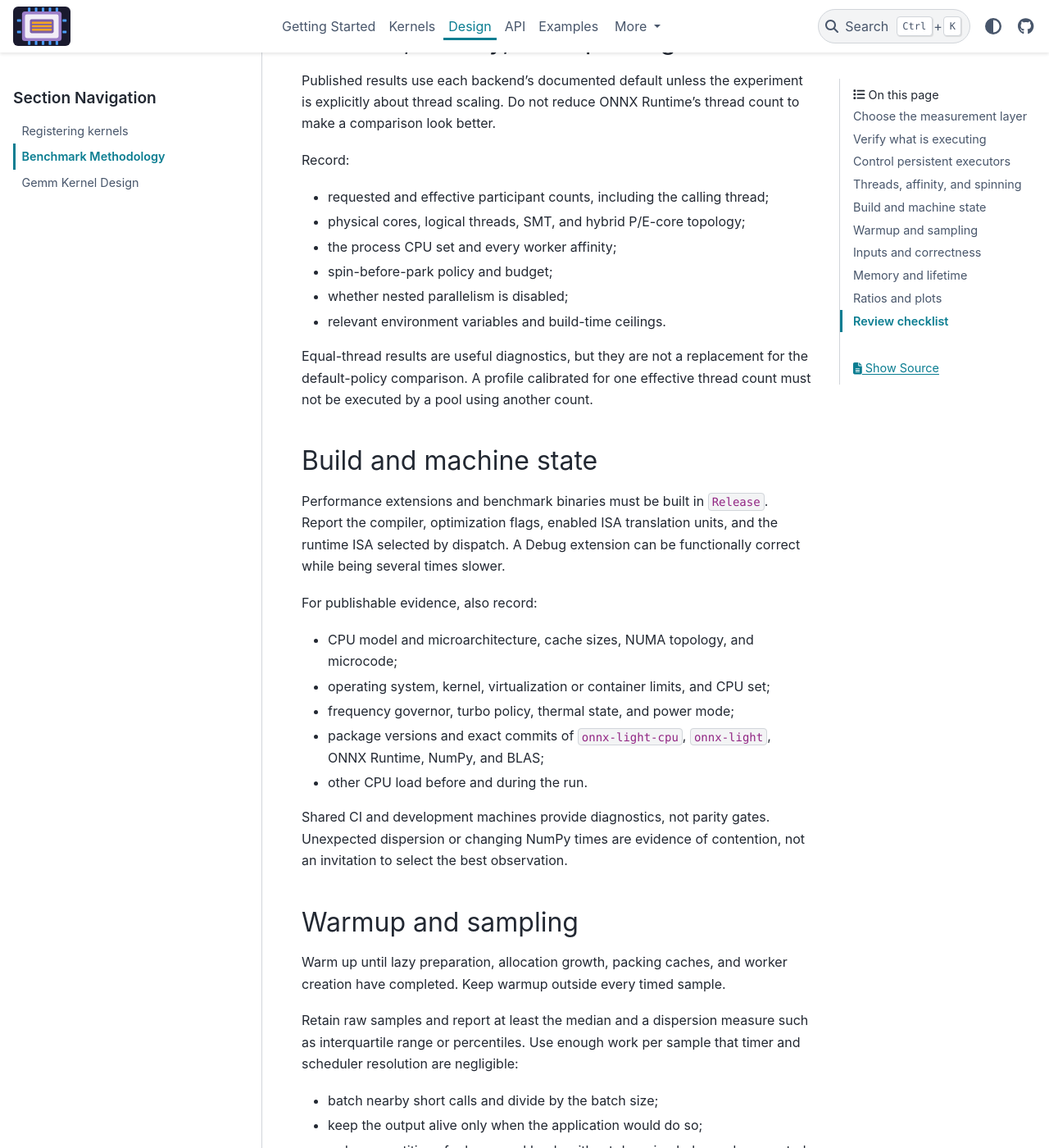
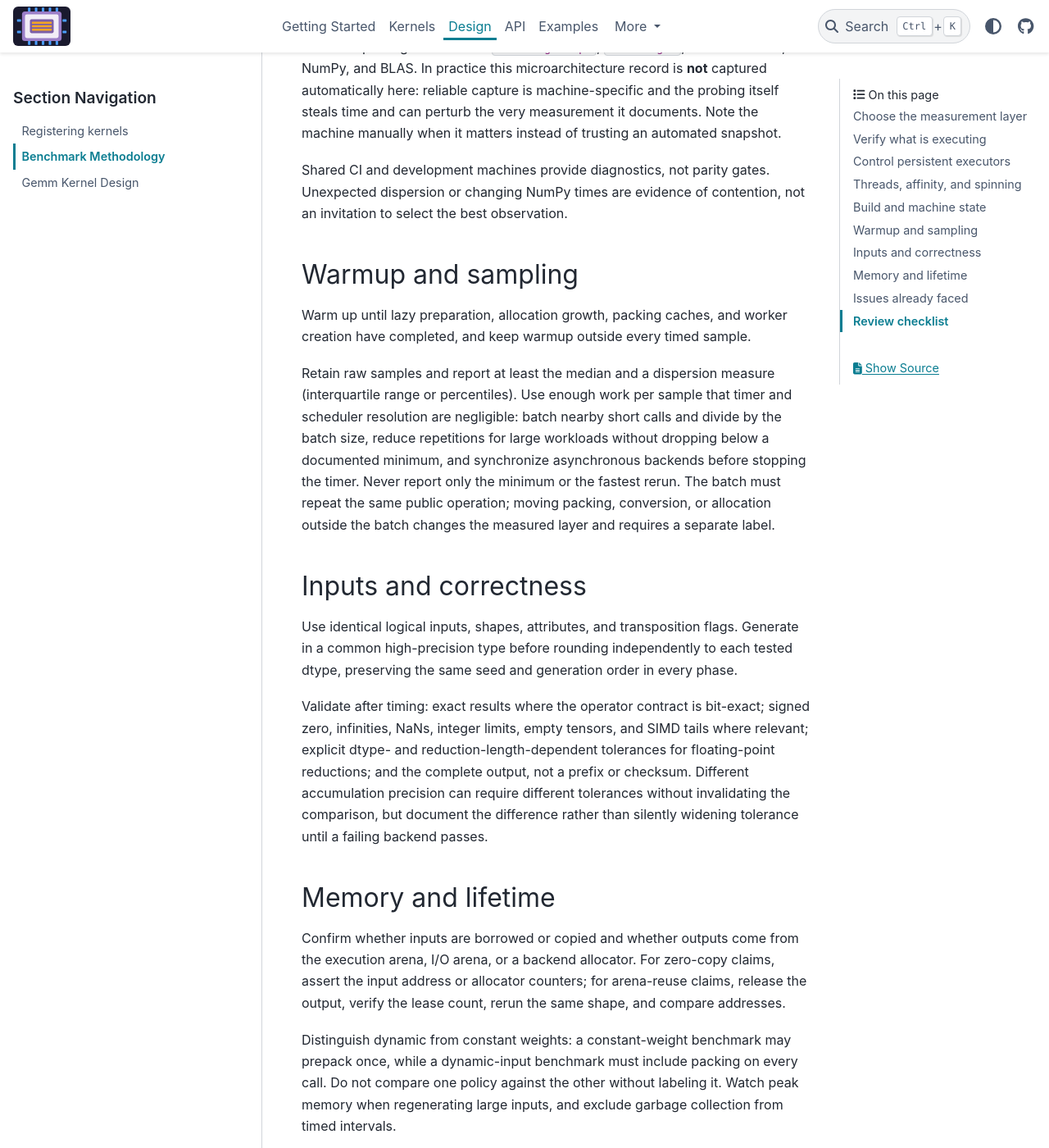
Before and after one commit to xadupre/onnx-light-cpu, a Sphinx documentation site: the page built from docs/design/benchmark_methodology.rst, in a window 1280 px wide and 1400 px high, scrolled down 2410 px. Shown: the whole window at 82% size. Built offline with Sphinx 7.4.7 and the PyData theme 0.15.4, drawn with Linux system fonts in a browser that asks for light colours; pages that are not in the unit, such as notebooks, are missing from menus; some of the changed text lies outside the part shown.

Commit message:
Refactor benchmark methodology doc per issue #257
Co-authored-by: xadupre <22452781+xadupre@users.noreply.github.com>

```diff
--- a/docs/design/benchmark_methodology.rst
+++ b/docs/design/benchmark_methodology.rst
@@ -3,15 +3,10 @@
 Benchmark Methodology
 =====================
 
-Performance results are only useful when the measured implementation, execution
-policy, and timed work are unambiguous. CPU inference benchmarks are especially
-easy to invalidate because kernel registration, thread pools, allocator arenas,
-packed weights, and runtime sessions all retain process-wide or session-wide
-state.
-
-This page defines the requirements for benchmarks published by
-``onnx-light-cpu``. It applies to gallery examples, tuning experiments, pull
-request evidence, and dedicated performance runners.
+CPU inference benchmarks are easy to invalidate because kernel registration,
+thread pools, allocator arenas, packed weights, and runtime sessions all retain
+process-wide or session-wide state. This page lists the requirements for
+benchmarks published by ``onnx-light-cpu`` and the pitfalls we have already hit.
 
 Choose the measurement layer
 ----------------------------
@@ -20,194 +15,159 @@ State which layer answers the question before writing the benchmark.
 
 Kernel throughput
     Call the typed kernel with preallocated inputs and outputs. This isolates
-    arithmetic, packing, conversion, and the kernel scheduler. It does not
-    measure model dispatch, Python conversion, output allocation, or runtime
-    lifetime management.
+    arithmetic, packing, and conversion, but not model dispatch, output
+    allocation, or runtime lifetime management.
 
 End-to-end steady state
     Reuse a prepared ``ReferenceEvaluator`` or equivalent session and time one
-    inference. Include every allocation, arena lease, input adapter, output
-    adapter, and dispatch cost visible to an application. Exclude model parsing,
-    kernel registration, session construction, and first-run preparation unless
-    the benchmark is explicitly about startup.
+    inference, including every allocation, arena lease, and dispatch cost.
+    Exclude model parsing, kernel registration, session construction, and
+    first-run preparation unless the benchmark is explicitly about startup.
 
 Startup
     Report model serialization, registration, session construction, first run,
-    and cache loading separately. Do not add startup to every steady-state
-    inference or silently omit lazy work from a startup claim.
+    and cache loading separately. Do not fold startup into steady-state samples.
 
-At least one end-to-end measurement must accompany an isolated kernel result.
-A fast micro-kernel does not prove that the registered operator is fast, and an
-end-to-end regression does not identify the responsible kernel.
+At least one end-to-end measurement must accompany an isolated kernel result: a
+fast micro-kernel does not prove the registered operator is fast.
 
 Verify what is executing
 ------------------------
 
-``register_kernels()`` changes a process-wide dispatch table. A runtime session
-resolves and caches a kernel on its first run. Consequently:
+``register_kernels()`` changes a process-wide dispatch table, and a runtime
+session resolves and caches a kernel on its first run. Consequently:
 
 * resolve a built-in baseline before registering ``onnx-light-cpu``;
 * create accelerated sessions after registration;
 * enable kernel-usage recording for an untimed probe and assert the exact
-  library-qualified kernel name;
-* disable usage recording during timing because its lock and process-wide log
-  are instrumentation overhead;
+  library-qualified kernel name, then disable it during timing;
 * print the detected SIMD level, selected algorithm or tuning profile, and
   effective thread count;
 * treat a missing integration extension as a skipped backend, not a successful
   accelerated measurement.
 
-Correct output is necessary but does not prove that the intended kernel ran.
-Every benchmark must verify both dispatch identity and numerical results.
+Correct output is necessary but does not prove the intended kernel ran. Verify
+both dispatch identity and numerical results.
 
 Control persistent executors
 ----------------------------
 
 ONNX Runtime, ``onnx-light``, ``onnx-light-cpu``, NumPy, and the BLAS selected by
-NumPy may each own a persistent worker pool. Idle workers can spin before
-parking, retain affinity, consume scheduling quanta, and perturb a different
-backend without appearing inside its timed interval.
-
-On shared or otherwise uncontrolled machines, measure backends in isolated
+NumPy may each own a persistent worker pool whose idle workers spin, retain
+affinity, and perturb a different backend without appearing in its timed
+interval. On shared or uncontrolled machines, measure backends in isolated
 phases:
 
 #. run ``onnx-light-cpu`` before constructing ONNX Runtime or invoking a
    multithreaded NumPy/BLAS operation;
-#. measure a cached built-in ``onnx-light`` session after the accelerated phase;
-#. measure NumPy next;
+#. measure a cached built-in ``onnx-light`` session;
+#. measure NumPy;
 #. construct and measure ONNX Runtime last;
 #. perform cross-backend correctness checks after every timed phase.
 
-Regenerate identical inputs from the same seed in each phase instead of
-retaining every large tensor. For strict isolation, run one backend per child
-process and return raw samples through a non-timed channel.
-
-Alternating candidates in one process is appropriate only on a dedicated,
-pinned host after proving that the candidates do not leave competing spinning
-pools. Alternation does not make interference fair: a backend with aggressive
-spinning or affinity can systematically penalize the next backend.
-
-Never run independent CPU benchmarks concurrently on the same cores. Tool-level
-parallelism is not benchmark parallelism.
+Regenerate identical inputs from the same seed in each phase. For strict
+isolation, run one backend per child process. Alternating candidates in one
+process is appropriate only on a dedicated, pinned host after proving they leave
+no competing spinning pools. Never run independent CPU benchmarks concurrently on
+the same cores.
 
 Threads, affinity, and spinning
 -------------------------------
 
 Published results use each backend's documented default unless the experiment
-is explicitly about thread scaling. Do not reduce ONNX Runtime's thread count
-to make a comparison look better.
-
-Record:
-
-* requested and effective participant counts, including the calling thread;
-* physical cores, logical threads, SMT, and hybrid P/E-core topology;
-* the process CPU set and every worker affinity;
-* spin-before-park policy and budget;
-* whether nested parallelism is disabled;
-* relevant environment variables and build-time ceilings.
-
-Equal-thread results are useful diagnostics, but they are not a replacement for
-the default-policy comparison. A profile calibrated for one effective thread
-count must not be executed by a pool using another count.
+is explicitly about thread scaling. Do not reduce ONNX Runtime's thread count to
+make a comparison look better. Record the requested and effective participant
+counts (including the calling thread), the CPU topology (physical cores, logical
+threads, SMT, hybrid P/E cores), the process CPU set and worker affinities, the
+spin-before-park policy, and whether nested parallelism is disabled. A profile
+calibrated for one effective thread count must not run on a pool using another.
 
 Build and machine state
 -----------------------
 
 Performance extensions and benchmark binaries must be built in ``Release``.
 Report the compiler, optimization flags, enabled ISA translation units, and the
-runtime ISA selected by dispatch. A Debug extension can be functionally correct
-while being several times slower.
+runtime ISA selected by dispatch; a Debug extension can be correct yet several
+times slower.
 
-For publishable evidence, also record:
-
-* CPU model and microarchitecture, cache sizes, NUMA topology, and microcode;
-* operating system, kernel, virtualization or container limits, and CPU set;
-* frequency governor, turbo policy, thermal state, and power mode;
-* package versions and exact commits of ``onnx-light-cpu``, ``onnx-light``,
-  ONNX Runtime, NumPy, and BLAS;
-* other CPU load before and during the run.
+Ideally publishable evidence would also pin the CPU microarchitecture, cache
+sizes, NUMA topology, OS and kernel, frequency governor and turbo policy, and the
+exact package versions of ``onnx-light-cpu``, ``onnx-light``, ONNX Runtime,
+NumPy, and BLAS. In practice this microarchitecture record is **not** captured
+automatically here: reliable capture is machine-specific and the probing itself
+steals time and can perturb the very measurement it documents. Note the machine
+manually when it matters instead of trusting an automated snapshot.
 
 Shared CI and development machines provide diagnostics, not parity gates.
-Unexpected dispersion or changing NumPy times are evidence of contention, not
-an invitation to select the best observation.
+Unexpected dispersion or changing NumPy times are evidence of contention, not an
+invitation to select the best observation.
 
 Warmup and sampling
 -------------------
 
 Warm up until lazy preparation, allocation growth, packing caches, and worker
-creation have completed. Keep warmup outside every timed sample.
+creation have completed, and keep warmup outside every timed sample.
 
-Retain raw samples and report at least the median and a dispersion measure such
-as interquartile range or percentiles. Use enough work per sample that timer and
-scheduler resolution are negligible:
-
-* batch nearby short calls and divide by the batch size;
-* keep the output alive only when the application would do so;
-* reduce repetitions for large workloads without dropping below a documented
-  minimum;
-* synchronize asynchronous backends before stopping the timer;
-* never report only the minimum or the fastest rerun.
-
-The batch must repeat the same public operation. Moving packing, conversion, or
-allocation outside the batch changes the measured layer and requires a separate
-label.
+Retain raw samples and report at least the median and a dispersion measure
+(interquartile range or percentiles). Use enough work per sample that timer and
+scheduler resolution are negligible: batch nearby short calls and divide by the
+batch size, reduce repetitions for large workloads without dropping below a
+documented minimum, and synchronize asynchronous backends before stopping the
+timer. Never report only the minimum or the fastest rerun. The batch must repeat
+the same public operation; moving packing, conversion, or allocation outside the
+batch changes the measured layer and requires a separate label.
 
 Inputs and correctness
 ----------------------
 
 Use identical logical inputs, shapes, attributes, and transposition flags.
 Generate in a common high-precision type before rounding independently to each
-tested dtype. Preserve the same random seed and generation order in every
-isolated phase.
+tested dtype, preserving the same seed and generation order in every phase.
 
-Validate after timing:
-
-* exact results where the operator contract is bit-exact;
-* signed zero, infinities, NaNs and payloads, integer limits, empty tensors, and
-  SIMD tails where relevant;
-* explicit dtype- and reduction-length-dependent tolerances for floating-point
-  reductions;
-* the complete output, not a prefix or checksum alone.
-
+Validate after timing: exact results where the operator contract is bit-exact;
+signed zero, infinities, NaNs, integer limits, empty tensors, and SIMD tails
+where relevant; explicit dtype- and reduction-length-dependent tolerances for
+floating-point reductions; and the complete output, not a prefix or checksum.
 Different accumulation precision can require different tolerances without
-making the performance comparison invalid. Document the numerical difference;
-do not silently widen tolerance until a failing backend passes.
+invalidating the comparison, but document the difference rather than silently
+widening tolerance until a failing backend passes.
 
 Memory and lifetime
 -------------------
 
 Confirm whether inputs are borrowed or copied and whether outputs come from the
 execution arena, I/O arena, or a backend allocator. For zero-copy claims, assert
-the input address or allocator counters. For arena-reuse claims, release the
+the input address or allocator counters; for arena-reuse claims, release the
 output, verify the lease count, rerun the same shape, and compare addresses.
 
-Distinguish dynamic from constant weights. A constant-weight benchmark may
-prepack once; a dynamic-input benchmark must include packing performed on every
-call. Do not compare one policy against the other without labeling it.
+Distinguish dynamic from constant weights: a constant-weight benchmark may
+prepack once, while a dynamic-input benchmark must include packing on every call.
+Do not compare one policy against the other without labeling it. Watch peak
+memory when regenerating large inputs, and exclude garbage collection from timed
+intervals.
 
-Watch peak memory when regenerating large inputs. Avoid retaining expected
-outputs or every size in the grid when deterministic regeneration is possible.
-Exclude garbage collection from timed intervals and force it only when needed
-to verify ownership or arena reuse.
+Issues already faced
+--------------------
 
-Ratios and plots
-----------------
+The requirements above come from concrete failures. Watch for these:
 
-Define speed-up as:
-
-.. code-block:: text
-
-    baseline_time / candidate_time
-
-Values above one are faster than the named baseline. Print raw times beside the
-ratio and label both numerator and denominator. The text report and plot must
-use the same direction.
-
-Do not substitute a different baseline for one dtype in the same speed-up
-panel. If ONNX Runtime does not support ``bfloat16``, show raw NumPy and
-``onnx-light-cpu`` times but omit the ONNX Runtime speed-up. An unsupported
-backend is ``not supported``, never zero, NaN presented as a result, or a
-success-shaped fallback.
+* Small-size timing checks are flaky on shared CI runners: the smallest shapes
+  are dominated by scheduler and timer noise, so a SIMD kernel does not reliably
+  beat the built-in one at tiny sizes. Retry a few times instead of asserting a
+  single observation.
+* NumPy/BLAS invoked before the accelerated phase left a spinning worker pool
+  that penalized the next backend measured on the same cores.
+* A kernel resolved before ``register_kernels()`` kept dispatching to the
+  built-in implementation, so a "fast" number was never produced by the
+  accelerated kernel.
+* Correct output was mistaken for correct dispatch; only kernel-usage recording
+  revealed the wrong kernel had run.
+* A Debug build produced correct but multiples-slower results that were reported
+  as a regression.
+* Emulated ISA runs (for example QEMU SVE at a non-power-of-two vector length)
+  were far slower than native and skewed comparisons.
+* Prepacked constant weights were compared against dynamic-input packing without
+  labeling the difference, hiding per-call packing cost.
 
 Review checklist
 ----------------
@@ -223,6 +183,5 @@ Before accepting benchmark evidence, verify all of the following:
 * Inputs and outputs are copied or borrowed as claimed.
 * Every backend is validated with an explicit numerical contract.
 * Raw samples, median, and dispersion are retained.
-* Speed-up direction and baseline are explicit and consistent.
-* Unsupported dtype/backend combinations do not produce a ratio.
+* Unsupported dtype/backend combinations are reported as ``not supported``.
 * Shared-runner results are labeled diagnostic.
```
